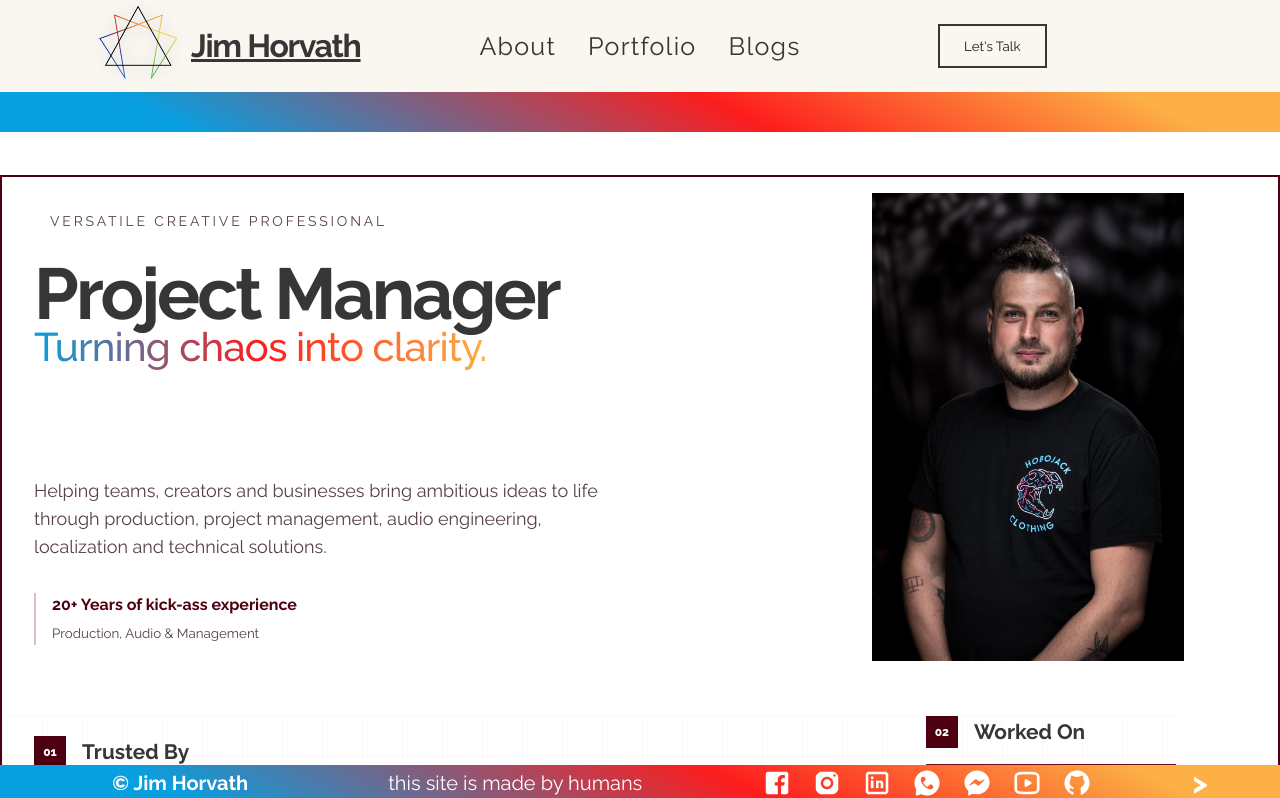
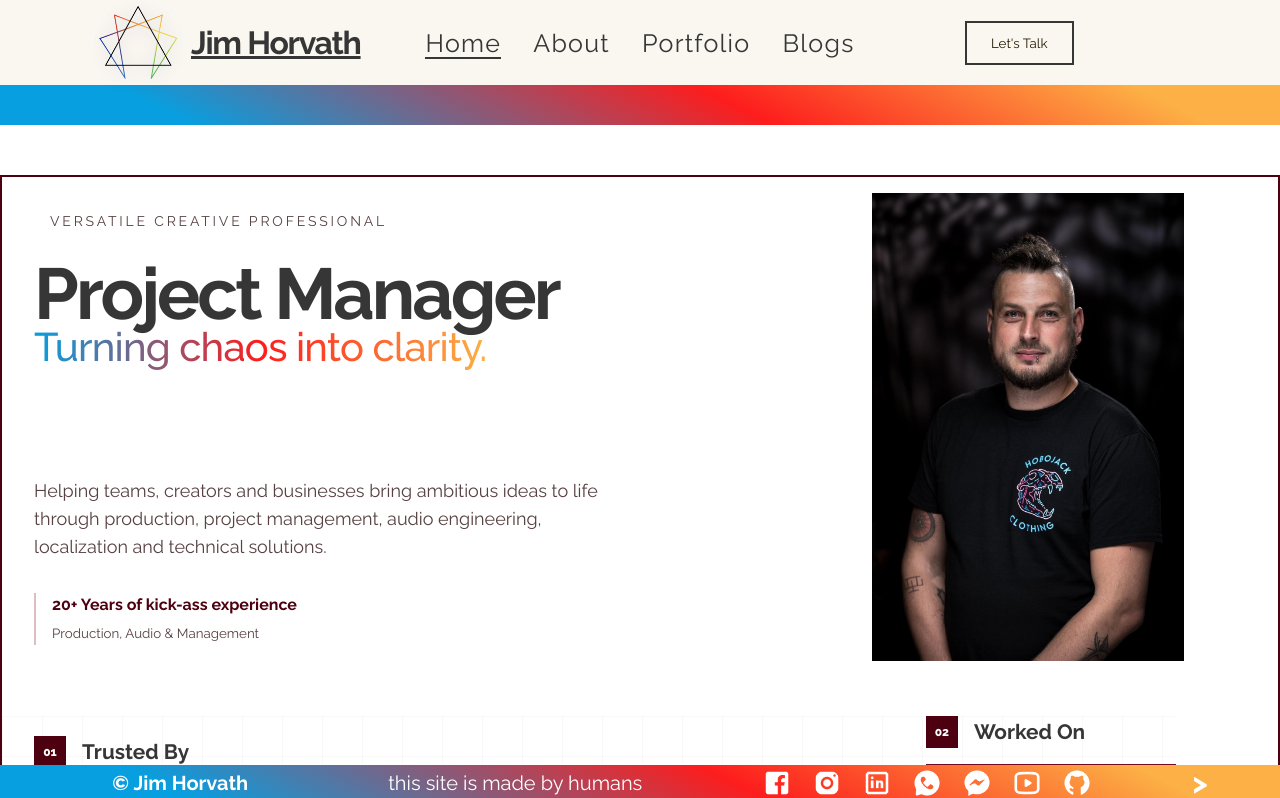
Before and after one commit to Deaddrums/Portfolio-website, a React (Vite) app: page / in a window 1280 px wide. Shown: the top 798 px of the page. Built offline with nearby package versions, Linux system fonts and the light colour scheme; no server answers; the database is empty; a web font is replaced by a local one.

Commit message:
Bug fixing 2

```diff
--- a/src/assets/components/Navbar/Navbar.jsx
+++ b/src/assets/components/Navbar/Navbar.jsx
@@ -14,9 +14,9 @@ function Navbar() {
 
                 <div className="navLogoAndName">
 
-                    <NavLink to="/">
+                    {/*<NavLink to="/">*/}
                     <img src={logo} alt="Logo"/>
-                </NavLink>
+                {/*</NavLink>*/}
 
                     <h1><u><strong>Jim Horvath</strong></u></h1>
                 </div>
@@ -24,6 +24,18 @@ function Navbar() {
                 <nav className="navListItems">
                     <ul>
                         <ul>
+
+                            <li>
+                                <NavLink
+                                    to="/"
+                                    className={({ isActive }) =>
+                                        isActive ? "navLink active" : "navLink"
+                                    }
+                                >
+                                    Home
+                                </NavLink>
+                            </li>
+
                             <li>
                                 <NavLink
                                     to="/AboutPage"
```
